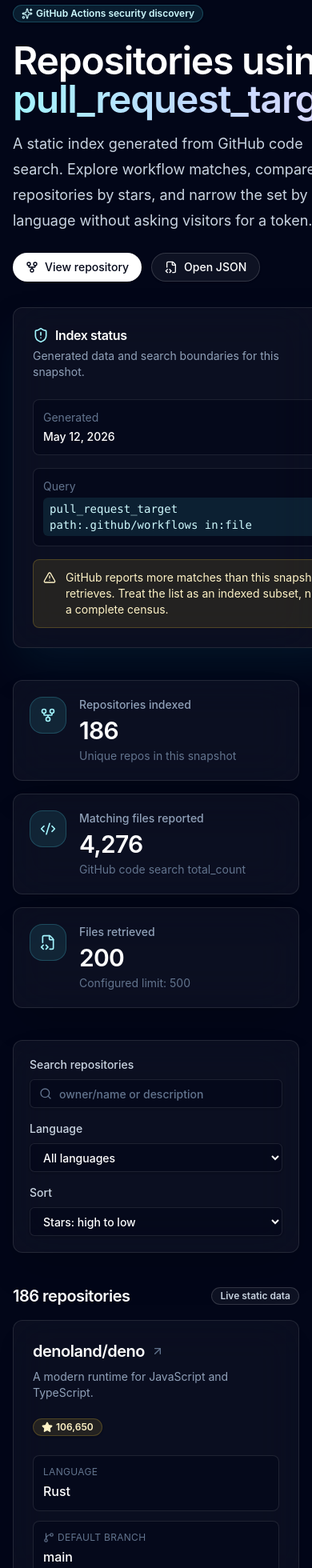
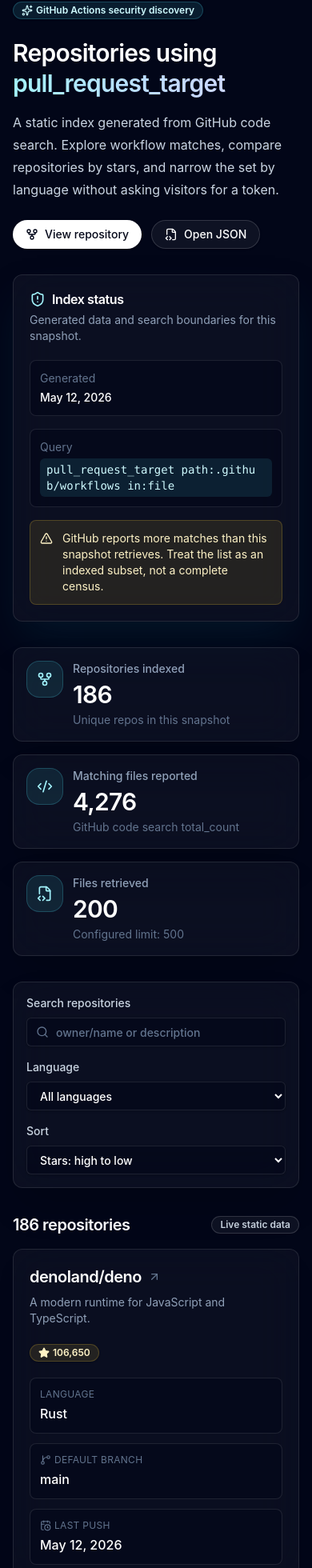
Before and after one commit to conao3/pages-github-pull-request-target, a React (Vite) app: page / in a window 390 px wide. Shown: the part 26-1986 px from the top of the page at 80% size. Built offline with nearby package versions, Linux system fonts and the light colour scheme.

Commit message:
fix: improve mobile layout padding

```diff
--- a/src/main.tsx
+++ b/src/main.tsx
@@ -52,10 +52,10 @@
 
 function MetricCard({ label, value, description, icon }: MetricCardProps) {
   return (
-    <Card className="border-white/10 bg-white/[0.04] shadow-2xl shadow-black/20 backdrop-blur-xl">
-      <CardContent className="flex items-start gap-4 p-5">
-        <div className="rounded-2xl border border-cyan-300/20 bg-cyan-300/10 p-3 text-cyan-200">{icon}</div>
-        <div>
+    <Card className="min-w-0 border-white/10 bg-white/[0.04] shadow-2xl shadow-black/20 backdrop-blur-xl">
+      <CardContent className="flex min-w-0 items-start gap-3 p-4 sm:gap-4 sm:p-5">
+        <div className="shrink-0 rounded-2xl border border-cyan-300/20 bg-cyan-300/10 p-3 text-cyan-200">{icon}</div>
+        <div className="min-w-0">
           <p className="text-sm font-medium text-slate-400">{label}</p>
           <p className="mt-1 text-3xl font-semibold tracking-tight text-white">{value}</p>
           <p className="mt-1 text-sm text-slate-500">{description}</p>
@@ -111,25 +111,25 @@
   }, [language, repositories, sortMode, textFilter]);
 
   return (
-    <main className="min-h-screen overflow-hidden bg-slate-950 text-slate-50">
-      <div className="pointer-events-none fixed inset-0 -z-10">
-        <div className="absolute left-[-10%] top-[-15%] h-96 w-96 rounded-full bg-cyan-500/20 blur-3xl" />
-        <div className="absolute right-[-5%] top-24 h-[28rem] w-[28rem] rounded-full bg-violet-500/20 blur-3xl" />
-        <div className="absolute bottom-[-20%] left-1/3 h-[30rem] w-[30rem] rounded-full bg-blue-500/10 blur-3xl" />
+    <main className="min-h-screen w-full overflow-x-clip bg-slate-950 text-slate-50">
+      <div className="pointer-events-none fixed inset-0 -z-10 overflow-hidden">
+        <div className="absolute left-[-10%] top-[-15%] h-80 w-80 rounded-full bg-cyan-500/20 blur-3xl sm:h-96 sm:w-96" />
+        <div className="absolute right-[-35%] top-24 h-80 w-80 rounded-full bg-violet-500/20 blur-3xl sm:right-[-5%] sm:h-[28rem] sm:w-[28rem]" />
+        <div className="absolute bottom-[-20%] left-1/3 h-80 w-80 rounded-full bg-blue-500/10 blur-3xl sm:h-[30rem] sm:w-[30rem]" />
         <div className="absolute inset-0 bg-[linear-gradient(to_right,rgba(148,163,184,0.08)_1px,transparent_1px),linear-gradient(to_bottom,rgba(148,163,184,0.08)_1px,transparent_1px)] bg-[size:48px_48px] [mask-image:radial-gradient(ellipse_at_top,black,transparent_70%)]" />
       </div>
 
-      <section className="mx-auto flex w-full max-w-7xl flex-col gap-10 px-4 py-8 sm:px-6 lg:px-8 lg:py-14">
-        <header className="grid gap-8 lg:grid-cols-[1.15fr_0.85fr] lg:items-end">
-          <div className="space-y-6">
+      <section className="mx-auto flex w-full min-w-0 max-w-7xl flex-col gap-8 px-4 py-7 sm:gap-10 sm:px-6 lg:px-8 lg:py-14">
+        <header className="grid min-w-0 gap-8 lg:grid-cols-[minmax(0,1.15fr)_minmax(0,0.85fr)] lg:items-end">
+          <div className="min-w-0 space-y-6">
             <Badge className="w-fit border-cyan-300/20 bg-cyan-300/10 text-cyan-100 hover:bg-cyan-300/10">
               <Sparkles className="mr-1 h-3.5 w-3.5" /> GitHub Actions security discovery
             </Badge>
             <div className="space-y-4">
-              <h1 className="max-w-5xl text-balance text-5xl font-semibold tracking-tight text-white sm:text-6xl lg:text-7xl">
-                Repositories using <span className="bg-gradient-to-r from-cyan-200 via-blue-200 to-violet-200 bg-clip-text text-transparent">pull_request_target</span>
+              <h1 className="max-w-5xl text-balance text-3xl font-semibold leading-tight tracking-tight text-white sm:text-6xl lg:text-7xl">
+                Repositories using <span className="block bg-gradient-to-r from-cyan-200 via-blue-200 to-violet-200 bg-clip-text text-transparent sm:inline">pull_request_target</span>
               </h1>
-              <p className="max-w-2xl text-lg leading-8 text-slate-300">
+              <p className="max-w-2xl text-base leading-7 text-slate-300 sm:text-lg sm:leading-8">
                 A static index generated from GitHub code search. Explore workflow matches, compare repositories by stars, and narrow the set by language without asking visitors for a token.
               </p>
             </div>
@@ -147,21 +147,21 @@
             </div>
           </div>
 
-          <Card className="border-white/10 bg-white/[0.04] shadow-2xl shadow-cyan-950/40 backdrop-blur-xl">
-            <CardHeader>
+          <Card className="w-full min-w-0 border-white/10 bg-white/[0.04] shadow-2xl shadow-cyan-950/40 backdrop-blur-xl">
+            <CardHeader className="p-5 sm:p-6">
               <CardTitle className="flex items-center gap-2 text-white">
                 <ShieldAlert className="h-5 w-5 text-cyan-200" /> Index status
               </CardTitle>
               <CardDescription className="text-slate-400">Generated data and search boundaries for this snapshot.</CardDescription>
             </CardHeader>
-            <CardContent className="space-y-4 text-sm text-slate-300">
+            <CardContent className="space-y-4 p-5 pt-0 text-sm text-slate-300 sm:p-6 sm:pt-0">
               <div className="rounded-lg border border-white/10 bg-slate-950/60 p-3">
                 <div className="text-slate-500">Generated</div>
                 <div className="mt-1 font-medium text-white">{data?.generatedAt ? formatDate(data.generatedAt) : 'not generated yet'}</div>
               </div>
               <div className="rounded-lg border border-white/10 bg-slate-950/60 p-3">
                 <div className="text-slate-500">Query</div>
-                <code className="mt-1 block break-words rounded-md bg-cyan-300/10 px-2 py-1 text-cyan-100">{data?.query ?? 'loading...'}</code>
+                <code className="mt-1 block break-all rounded-md bg-cyan-300/10 px-2 py-1 text-cyan-100">{data?.query ?? 'loading...'}</code>
               </div>
               {data?.searchResultLimitReached ? (
                 <div className="flex gap-3 rounded-lg border border-amber-300/20 bg-amber-300/10 p-3 text-amber-100">
@@ -182,14 +182,14 @@
           </Card>
         ) : null}
 
-        <section className="grid gap-4 md:grid-cols-3">
+        <section className="grid min-w-0 gap-4 md:grid-cols-3">
           <MetricCard icon={<GitFork className="h-5 w-5" />} label="Repositories indexed" value={formatNumber(repositories.length)} description="Unique repos in this snapshot" />
           <MetricCard icon={<Code2 className="h-5 w-5" />} label="Matching files reported" value={formatNumber(data?.totalCount)} description="GitHub code search total_count" />
           <MetricCard icon={<FileCode2 className="h-5 w-5" />} label="Files retrieved" value={formatNumber(data?.retrievedFileCount)} description={`Configured limit: ${formatNumber(data?.searchResultLimit)}`} />
         </section>
 
-        <Card className="border-white/10 bg-white/[0.04] shadow-2xl shadow-black/20 backdrop-blur-xl">
-          <CardContent className="grid gap-4 p-5 lg:grid-cols-[1.4fr_0.8fr_0.8fr]">
+        <Card className="min-w-0 border-white/10 bg-white/[0.04] shadow-2xl shadow-black/20 backdrop-blur-xl">
+          <CardContent className="grid min-w-0 gap-4 p-4 sm:p-5 lg:grid-cols-[minmax(0,1.4fr)_minmax(0,0.8fr)_minmax(0,0.8fr)]">
             <label className="grid gap-2 text-sm font-medium text-slate-300">
               Search repositories
               <div className="relative">
@@ -223,8 +223,8 @@
           </div>
 
           {visibleRepos.map((repo) => (
-            <Card key={repo.fullName} className="group overflow-hidden border-white/10 bg-white/[0.035] shadow-xl shadow-black/10 backdrop-blur-xl transition duration-200 hover:-translate-y-0.5 hover:border-cyan-300/30 hover:bg-white/[0.055]">
-              <CardHeader className="gap-4 sm:flex-row sm:items-start sm:justify-between">
+            <Card key={repo.fullName} className="group min-w-0 overflow-hidden border-white/10 bg-white/[0.035] shadow-xl shadow-black/10 backdrop-blur-xl transition duration-200 hover:-translate-y-0.5 hover:border-cyan-300/30 hover:bg-white/[0.055]">
+              <CardHeader className="gap-4 p-5 sm:flex-row sm:items-start sm:justify-between sm:p-6">
                 <div className="min-w-0 space-y-2">
                   <div className="flex flex-wrap items-center gap-2">
                     <a className="break-all text-xl font-semibold tracking-tight text-white underline-offset-4 hover:underline" href={repo.url} target="_blank" rel="noreferrer">
@@ -238,18 +238,18 @@
                   <Star className="mr-1 h-3.5 w-3.5 fill-current" /> {repo.stars.toLocaleString()}
                 </Badge>
               </CardHeader>
-              <CardContent className="space-y-4">
-                <div className="grid gap-3 sm:grid-cols-3">
-                  <div className="rounded-lg border border-white/10 bg-slate-950/50 p-3">
+              <CardContent className="space-y-4 p-5 pt-0 sm:p-6 sm:pt-0">
+                <div className="grid min-w-0 grid-cols-[minmax(0,1fr)] gap-3 sm:grid-cols-3">
+                  <div className="min-w-0 rounded-lg border border-white/10 bg-slate-950/50 p-3">
                     <div className="text-xs uppercase tracking-wide text-slate-500">Language</div>
                     <div className="mt-1 font-medium text-white">{repo.language || 'Unknown'}</div>
                   </div>
-                  <div className="rounded-lg border border-white/10 bg-slate-950/50 p-3">
-                    <div className="flex items-center gap-1 text-xs uppercase tracking-wide text-slate-500"><GitBranch className="h-3.5 w-3.5" /> Default branch</div>
-                    <div className="mt-1 font-medium text-white">{repo.defaultBranch}</div>
+                  <div className="min-w-0 rounded-lg border border-white/10 bg-slate-950/50 p-3">
+                    <div className="flex min-w-0 items-center gap-1 text-xs uppercase tracking-wide text-slate-500"><GitBranch className="h-3.5 w-3.5 shrink-0" /> Default branch</div>
+                    <div className="mt-1 break-words font-medium text-white">{repo.defaultBranch}</div>
                   </div>
-                  <div className="rounded-lg border border-white/10 bg-slate-950/50 p-3">
-                    <div className="flex items-center gap-1 text-xs uppercase tracking-wide text-slate-500"><CalendarClock className="h-3.5 w-3.5" /> Last push</div>
+                  <div className="min-w-0 rounded-lg border border-white/10 bg-slate-950/50 p-3">
+                    <div className="flex min-w-0 items-center gap-1 text-xs uppercase tracking-wide text-slate-500"><CalendarClock className="h-3.5 w-3.5 shrink-0" /> Last push</div>
                     <div className="mt-1 font-medium text-white">{formatDate(repo.pushedAt)}</div>
                   </div>
                 </div>
--- a/src/style.css
+++ b/src/style.css
@@ -31,17 +31,26 @@
 
   html {
     background: hsl(222.2 84% 4.9%);
+    overflow-x: hidden;
   }
 
   body {
-    min-width: 320px;
+    width: 100%;
+    min-width: 0;
     min-height: 100vh;
     margin: 0;
+    overflow-x: hidden;
     font-family: var(--font-sans);
     font-synthesis: none;
     text-rendering: optimizeLegibility;
     -webkit-font-smoothing: antialiased;
     -moz-osx-font-smoothing: grayscale;
+  }
+
+  #root {
+    width: 100%;
+    min-width: 0;
+    overflow-x: clip;
   }
 
   button,
```
